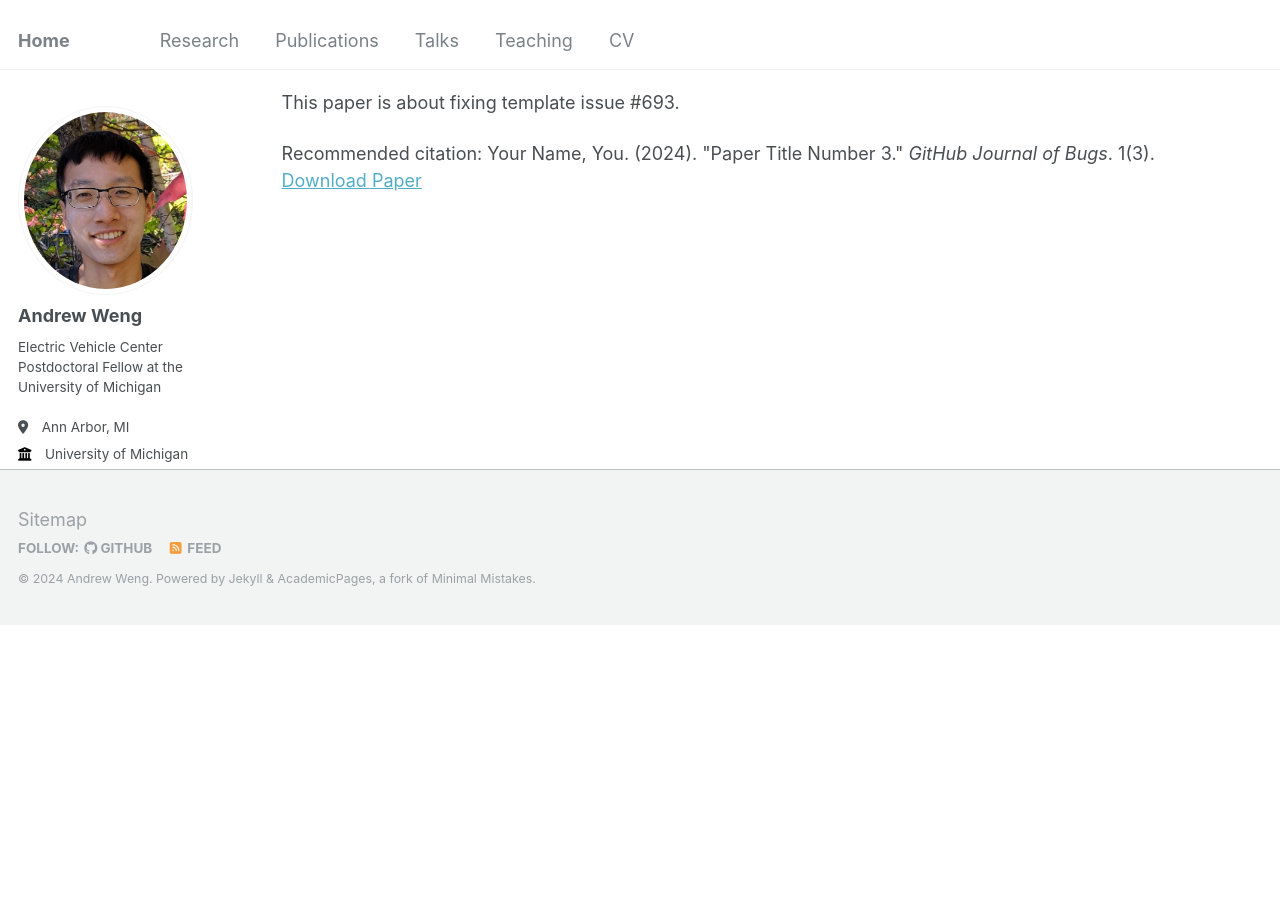
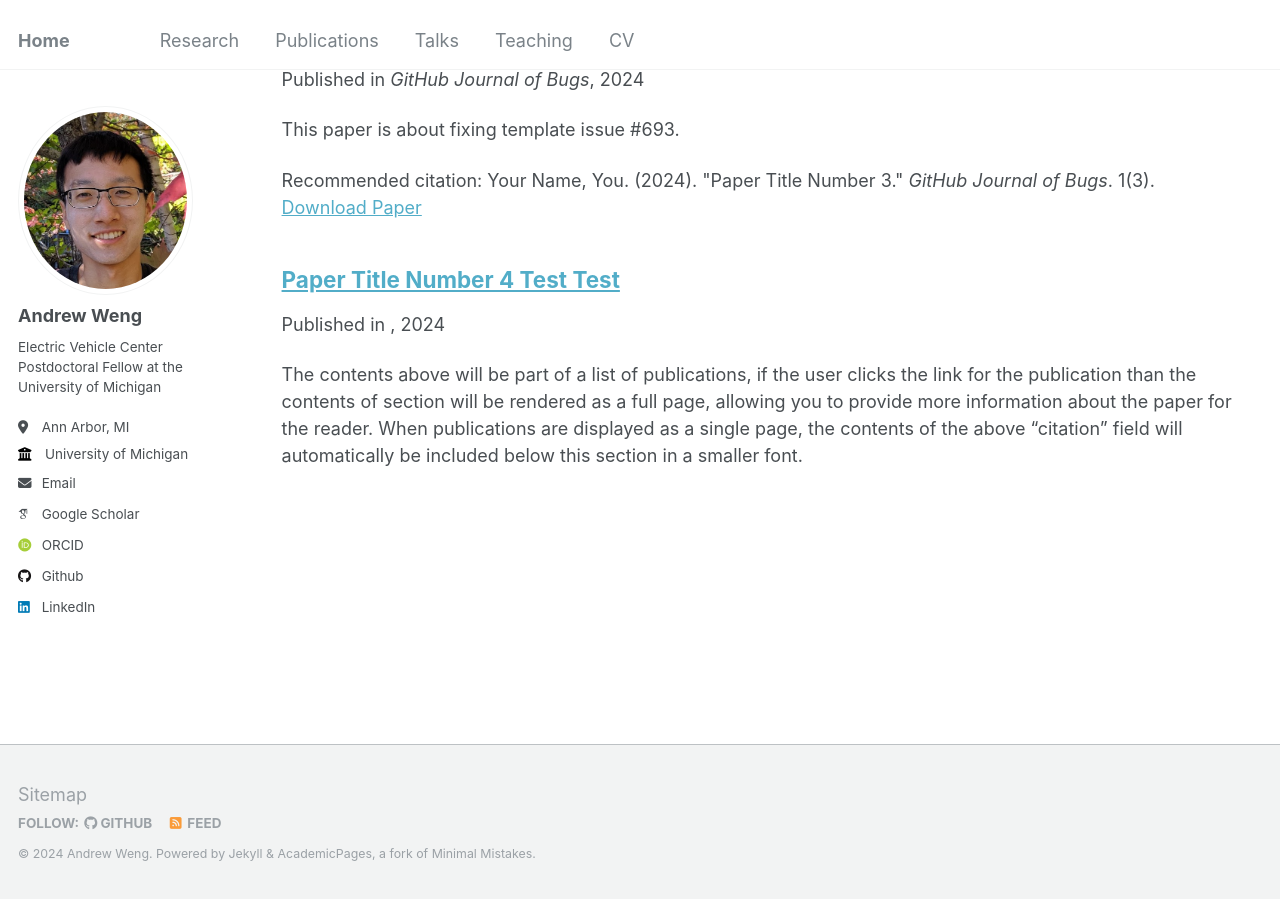
Before and after one commit to wengandrew/wengandrew.github.io, a Jekyll site: the page built from _pages/publications.html, in a window 1280 px wide and 900 px high, scrolled down 3074 px. Built offline with Jekyll 4.4.1, drawn with Linux system fonts in a browser that asks for light colours; some web fonts are replaced; before the commit the page ends 3699 px from its top, so only the background shows below that; some of the changed text lies outside the part shown.

Commit message:
More pubs

```diff
--- a/_pages/publications.html
+++ b/_pages/publications.html
@@ -6,7 +6,7 @@ author_profile: true
 ---
 
 {% if site.author.googlescholar %}
-  <div class="wordwrap">You can also find my articles on <a href="{{site.author.googlescholar}}">my Google Scholar profile</a>.</div>
+  <div class="wordwrap">This page highlights some of my more recent and relevant publications. A complete list of publications can be found on my <a href="{{site.author.googlescholar}}">Google Scholar</a> page.</div>
 {% endif %}
 
 {% include base_path %}
--- /dev/null
+++ b/_publications/2024-02-17-paper-title-number-4 copy.md
@@ -0,0 +1,7 @@
+---
+title: "Paper Title Number 4 Test Test"
+collection: publications
+category: conferences
+---
+
+The contents above will be part of a list of publications, if the user clicks the link for the publication than the contents of section will be rendered as a full page, allowing you to provide more information about the paper for the reader. When publications are displayed as a single page, the contents of the above "citation" field will automatically be included below this section in a smaller font.
```
Also changed, not shown: _publications/2024-09-01-ev-jobs.md (+1 -1 lines).
